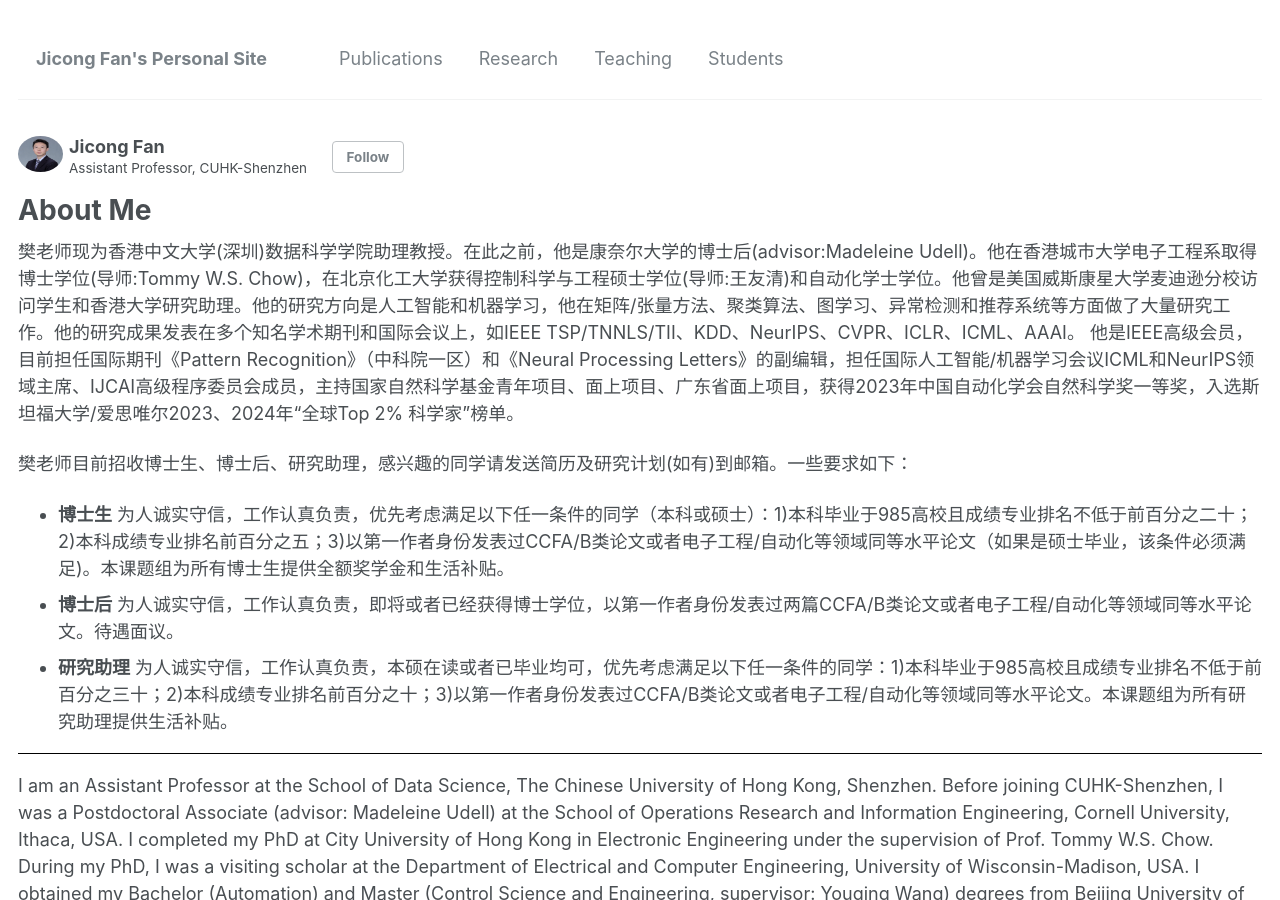
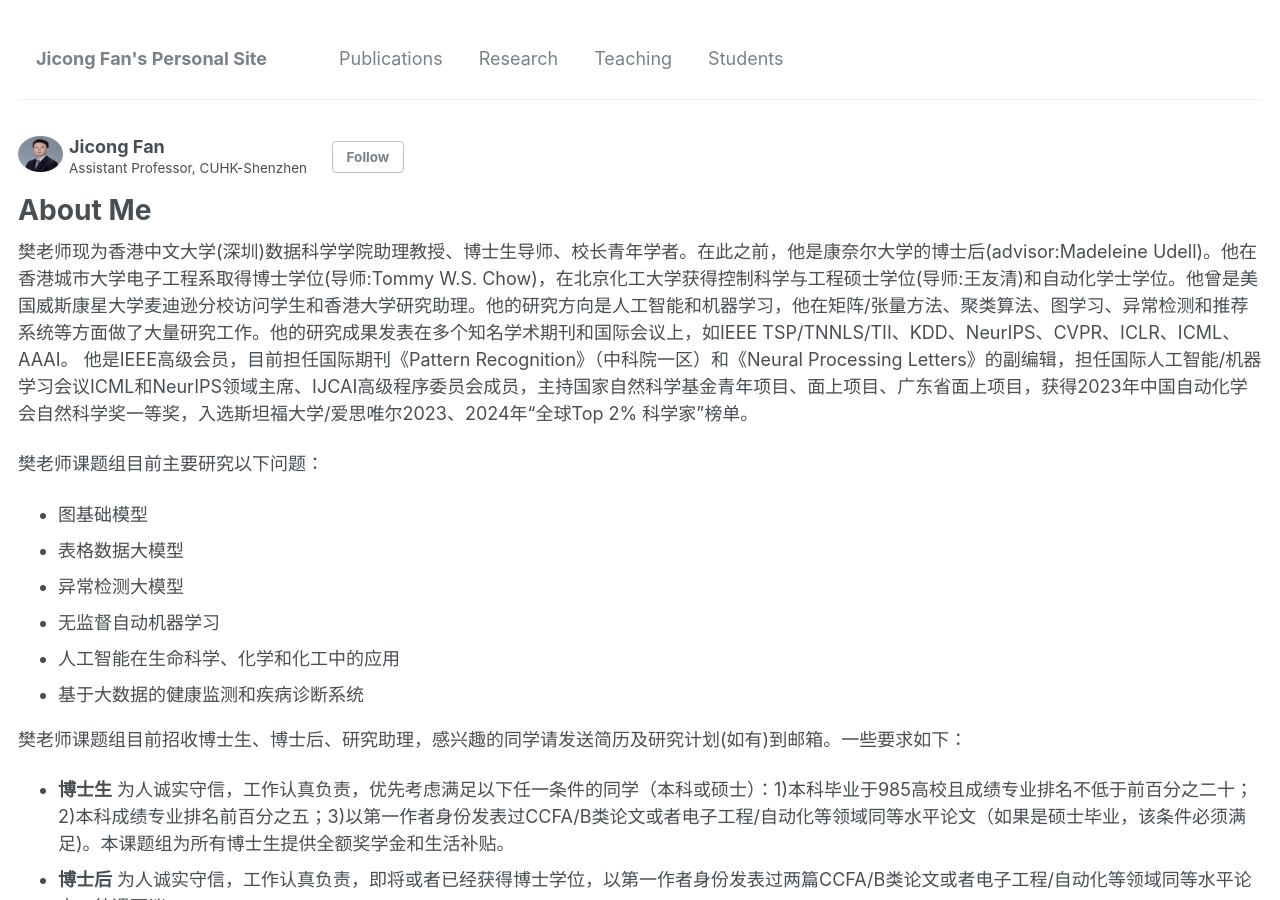
Before and after one commit to jicongfan/jicongfan.github.io, a Jekyll site: the page built from _pages/about.md, in a window 1280 px wide and 900 px high. Built offline with Jekyll 4.4.1, drawn with Linux system fonts in a browser that asks for light colours.

Commit message:
Update about.md

```diff
--- a/_pages/about.md
+++ b/_pages/about.md
@@ -9,9 +9,19 @@ redirect_from:
 ---
 
 
-樊老师现为香港中文大学(深圳)数据科学学院助理教授。在此之前，他是康奈尔大学的博士后(advisor:Madeleine Udell)。他在香港城市大学电子工程系取得博士学位(导师:Tommy W.S. Chow)，在北京化工大学获得控制科学与工程硕士学位(导师:王友清)和自动化学士学位。他曾是美国威斯康星大学麦迪逊分校访问学生和香港大学研究助理。他的研究方向是人工智能和机器学习，他在矩阵/张量方法、聚类算法、图学习、异常检测和推荐系统等方面做了大量研究工作。他的研究成果发表在多个知名学术期刊和国际会议上，如IEEE TSP/TNNLS/TII、KDD、NeurIPS、CVPR、ICLR、ICML、AAAI。 他是IEEE高级会员，目前担任国际期刊《Pattern Recognition》（中科院一区）和《Neural Processing Letters》的副编辑，担任国际人工智能/机器学习会议ICML和NeurIPS领域主席、IJCAI高级程序委员会成员，主持国家自然科学基金青年项目、面上项目、广东省面上项目，获得2023年中国自动化学会自然科学奖一等奖，入选斯坦福大学/爱思唯尔2023、2024年“全球Top 2% 科学家”榜单。
+樊老师现为香港中文大学(深圳)数据科学学院助理教授、博士生导师、校长青年学者。在此之前，他是康奈尔大学的博士后(advisor:Madeleine Udell)。他在香港城市大学电子工程系取得博士学位(导师:Tommy W.S. Chow)，在北京化工大学获得控制科学与工程硕士学位(导师:王友清)和自动化学士学位。他曾是美国威斯康星大学麦迪逊分校访问学生和香港大学研究助理。他的研究方向是人工智能和机器学习，他在矩阵/张量方法、聚类算法、图学习、异常检测和推荐系统等方面做了大量研究工作。他的研究成果发表在多个知名学术期刊和国际会议上，如IEEE TSP/TNNLS/TII、KDD、NeurIPS、CVPR、ICLR、ICML、AAAI。 他是IEEE高级会员，目前担任国际期刊《Pattern Recognition》（中科院一区）和《Neural Processing Letters》的副编辑，担任国际人工智能/机器学习会议ICML和NeurIPS领域主席、IJCAI高级程序委员会成员，主持国家自然科学基金青年项目、面上项目、广东省面上项目，获得2023年中国自动化学会自然科学奖一等奖，入选斯坦福大学/爱思唯尔2023、2024年“全球Top 2% 科学家”榜单。
 
-樊老师目前招收博士生、博士后、研究助理，感兴趣的同学请发送简历及研究计划(如有)到邮箱。一些要求如下：
+樊老师课题组目前主要研究以下问题：
+
+* 图基础模型
+* 表格数据大模型
+* 异常检测大模型
+* 无监督自动机器学习
+* 人工智能在生命科学、化学和化工中的应用
+* 基于大数据的健康监测和疾病诊断系统
+
+
+樊老师课题组目前招收博士生、博士后、研究助理，感兴趣的同学请发送简历及研究计划(如有)到邮箱。一些要求如下：
 * <strong>博士生</strong> 为人诚实守信，工作认真负责，优先考虑满足以下任一条件的同学（本科或硕士）：1)本科毕业于985高校且成绩专业排名不低于前百分之二十；2)本科成绩专业排名前百分之五；3)以第一作者身份发表过CCFA/B类论文或者电子工程/自动化等领域同等水平论文（如果是硕士毕业，该条件必须满足)。本课题组为所有博士生提供全额奖学金和生活补贴。
 * <strong>博士后</strong> 为人诚实守信，工作认真负责，即将或者已经获得博士学位，以第一作者身份发表过两篇CCFA/B类论文或者电子工程/自动化等领域同等水平论文。待遇面议。
 * <strong>研究助理</strong> 为人诚实守信，工作认真负责，本硕在读或者已毕业均可，优先考虑满足以下任一条件的同学：1)本科毕业于985高校且成绩专业排名不低于前百分之三十；2)本科成绩专业排名前百分之十；3)以第一作者身份发表过CCFA/B类论文或者电子工程/自动化等领域同等水平论文。本课题组为所有研究助理提供生活补贴。
```
